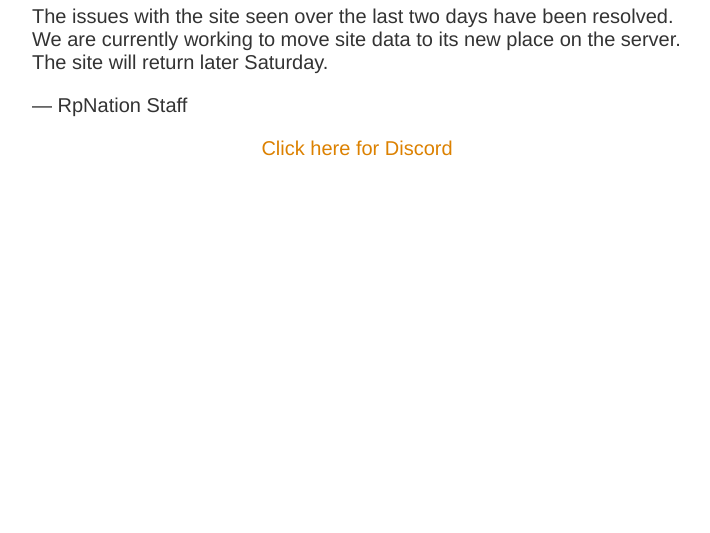
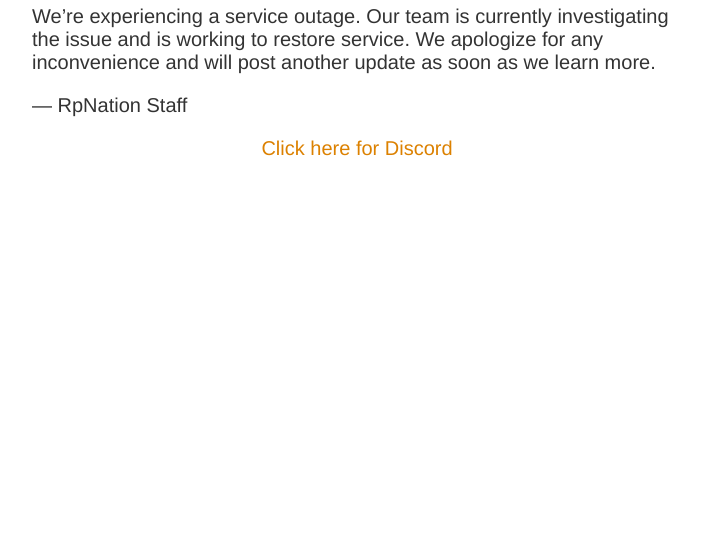
Before and after one commit to RpNation/rpn-down, a plain HTML site: page index.html in a window 1280 px wide. Shown: the part 267-800 px from the top of the page, without its empty margins (283-993 px from the left). Drawn offline with Linux system fonts and the light colour scheme.

Commit message:
Updating error message to update for 5/7 Outage.

```diff
--- a/index.html
+++ b/index.html
@@ -18,7 +18,7 @@
     <body>
         <article>
             <h1>Site is temporarily unavailable.</h1>
-            <p>The issues with the site seen over the last two days have been resolved. We are currently working to move site data to its new place on the server. The site will return later Saturday. </p>
+            <p>We’re experiencing a service outage. Our team is currently investigating the issue and is working to restore service. We apologize for any inconvenience and will post another update as soon as we learn more. </p>
             <p>&mdash; RpNation Staff</p>
             <center><p><a href="https://discord.com/invite/3QtUr6z">Click here for Discord</a></p></center>
         </article>
```
